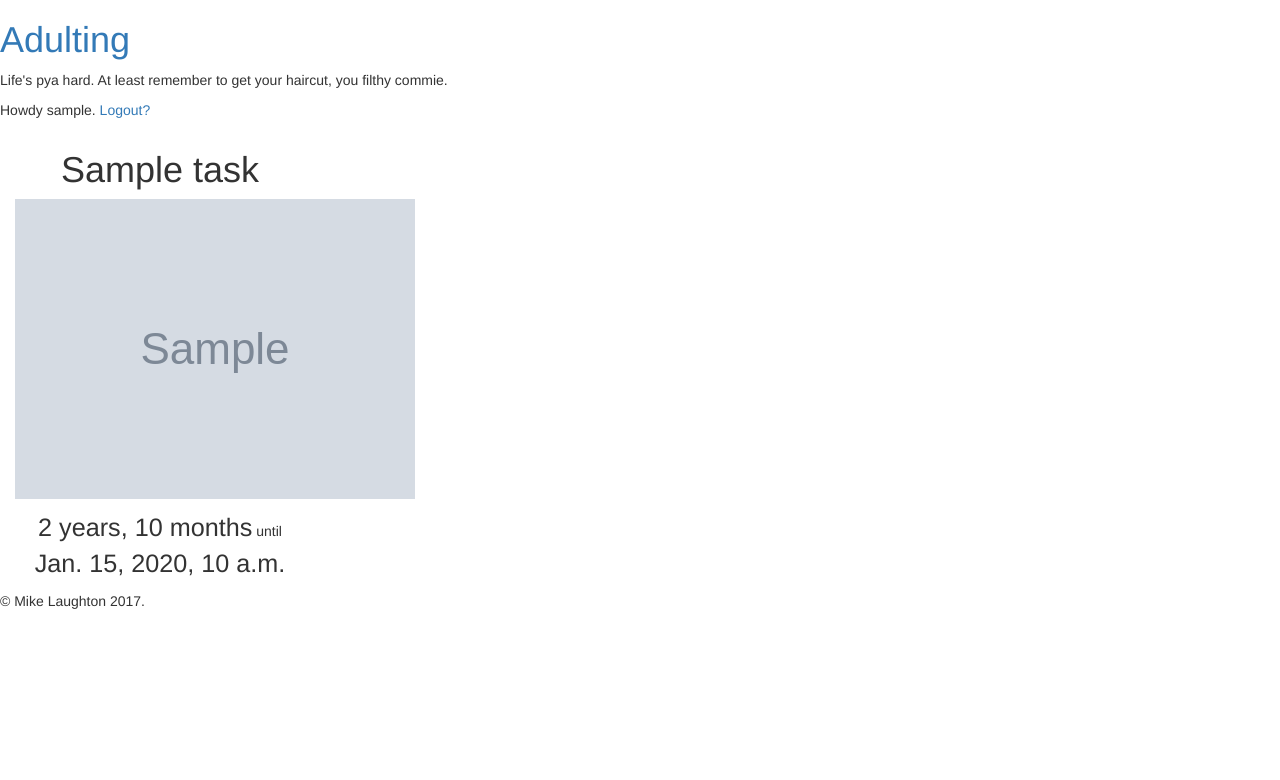
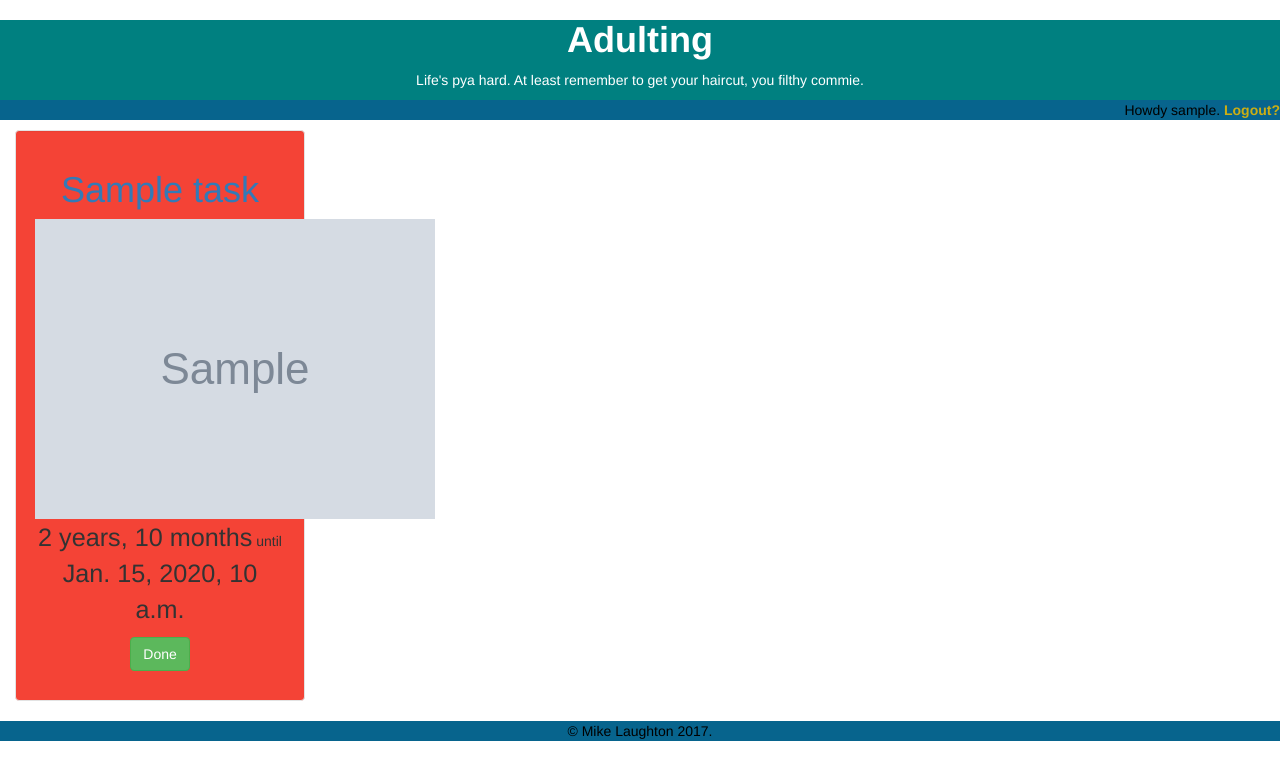
Before and after one commit to mikelaughton/reimagined-fiesta, a Django app: page / in a window 1280 px wide. Shown: the top 780 px of the page. Run offline with Django 3.2, Linux system fonts and the light colour scheme; a user stored in the database is signed in; tables that the repository leaves empty hold one stand-in row (values such as "Sample post"); grey boxes marked "Sample" are stand-in pictures; some libraries are stand-ins or nearby versions.

Commit message:
Commit general colour scheme changes and poor implementation of themes.

```diff
--- a/TODO.txt
+++ b/TODO.txt
@@ -3,6 +3,7 @@
 * Class to colour the task (user option)?
 * Countup implementation (done)
 * Countdown implementation (done)
+* Recurring notes/non-recurring notes
 * Login (done)
 * Logout (done)
 * Register (done)
--- a/reminders/models.py
+++ b/reminders/models.py
@@ -15,6 +15,9 @@ class Icon(models.Model):
 	def __str__(self):
 		return self.description
 
+#This should be a theme choice, i.e., naming a class, not designating a colour. Crazy lack of flexibility. Moron.
+COLOUR_CHOICES = [('#F44336', 'red'), ('#4CAF50', 'green'), ('#FFEB3B', 'yellow'), ('#2196F3', 'blue')]
+
 class Task(models.Model):
 	user = models.ForeignKey(settings.AUTH_USER_MODEL,on_delete=models.CASCADE,blank=True,null=True)
 	label = models.CharField(max_length=200)
@@ -24,6 +27,7 @@ class Task(models.Model):
 	is_secret = models.BooleanField(_('Secret?'))
 	#Mebs change the widget on this.
 	countdown = models.BooleanField(_('Countdown'),help_text=_('Countdown or countup?'),default=True)
+	colour = models.CharField(_('Colour'),choices=COLOUR_CHOICES,default=COLOUR_CHOICES[0][0],max_length=7)
 	def last_performed(self):
 		return self.performance_set.order_by('-perf_date')[0].perf_date
 	def __str__(self):
--- a/reminders/templates/reminders/base.html
+++ b/reminders/templates/reminders/base.html
@@ -9,17 +9,35 @@
 		<link rel="stylesheet" href="https://maxcdn.bootstrapcdn.com/bootstrap/3.3.7/css/bootstrap.min.css">
 		<script src="https://ajax.googleapis.com/ajax/libs/jquery/3.1.1/jquery.min.js"></script>
 		<script src="https://maxcdn.bootstrapcdn.com/bootstrap/3.3.7/js/bootstrap.min.js"></script>
+			<!--
+			Dominant colour: 008080;
+			Complement colour: #07648D;
+			Accent colour: CCAE14;
+			Secondary colour: FF5AC2;
+			-->
 		<style>
+			header { background-color: teal; color: white; text-align:center;  }
+			header h1#site_title a { color: white; }
+			header a { color: #CCA214; font-weight: bold; }
+			header nav#user-options { background-color: #07648D;
+color:black;
+text-align:right; }
+			header nav#user-options a { color: #CCAE14; }
 			p>time{ font-size:180%; }
+			//.activity-group p .ancillary { color: #FF5AC2; }
 			.activity-group{ text-align:center; }
+			footer { background-color: #07648D; color:black; text-align:center; }
+			{% block style %}{% endblock %}
 		</style>
 	</head>
 	<body>
 	<header>
-		<h1><a href="{% url 'reminders:index' %}">Adulting</a></h1>
+		<h1 id="site_title"><a href="{% url 'reminders:index' %}">Adulting</a></h1>
 		<p>Life's pya hard. At least remember to get your haircut, you filthy commie.</p>
 		{%if user.is_authenticated %}
+		<nav id="user-options">
 		<p>Howdy {{user.username}}. <a href="{% url 'logout' %}">Logout?</a></p>
+		</nav>
 		{% endif %}
 	</header>
 	<section id="main" class="container-fluid">
--- a/reminders/templates/reminders/index.html
+++ b/reminders/templates/reminders/index.html
@@ -1,24 +1,40 @@
 {% extends "reminders/base.html" %}
-{% load static %}
+{% load static i18n %}
 {% get_media_prefix as media_prefix %}
 
 {% block title %} Adulting {% endblock %}
+{% block style %}
+	.activity_group { margin: 5%; }
+	{% for task in tasks %}
+		div#task_{{task.pk}} { background-color: {{ task.colour|safe|default:"#FFF" }}; }
+	{% endfor %}
+{% endblock %}
 {% block content %}
-		<div class="row" id="">
+		<div class="row" id="non-secret-row">
+		<!-- begin row -->
 {% for task in tasks %}
-			<div class="activity-group col-xs-6 col-sm-4 col-md-3" id="1">
-				<h1 class="activity_title">{{task.label}}</h1>
-				<!-- poop-moji -->
-				<p class="activity_icon"><img src="{% get_media_prefix %}/{{task.icon.icon}}" alt="{{task.icon}}"></p>
+			<!-- bootstrap spacing -->
+			<div class="col-xs-6 col-sm-4 col-md-3">
+			<div class="activity-group well" id="task_{{ task.pk }}">
+				<h1 class="activity_title"><a href="{% url 'reminders:detail' pk=task.pk %}">{{task.label}}</a></h1>
+				<img src="{% get_media_prefix %}/{{task.icon.icon}}" alt="{{task.icon}}">
 				<p class="time">
 					{% if task.countdown %}
-					<time>{{ task.deadline|timeuntil }}</time> until <time>{{ task.deadline }}</time>
+					<time>{{ task.deadline|timeuntil }}</time> <span class="ancillary">{% trans 'until' noop %}</span> <time>{{ task.deadline }}</time>
 					{% else %}
-					<time>{{ task.last_performed|timesince }}</time> since you last did it.</time>
+						{% if task.last_performed|length > 0 %}
+						<time>{{ task.last_performed|timesince }}</time> <span class="ancillary">{% trans 'since you last did it' noop %}</span>.
+						{% else %}
+						{% trans 'Not yet performed' noop %}.
+						{% endif %}
 					{% endif %}
 				</p>
+				<p><a href="#" class="btn btn-success">Done</a></p>
 			</div>
+			</div>
+			<!-- end bootstrap spacing -->
 {% endfor %}
+		<!-- end .row -->
 		</div>
 
 {% endblock %}
```
Also changed, not shown: reminders/templates/reminders/task_detail.html (+8 -0 lines), reminders/migrations/0006_task_colour.py (added), reminders/migrations/0007_auto_20170225_0041.py (added).
